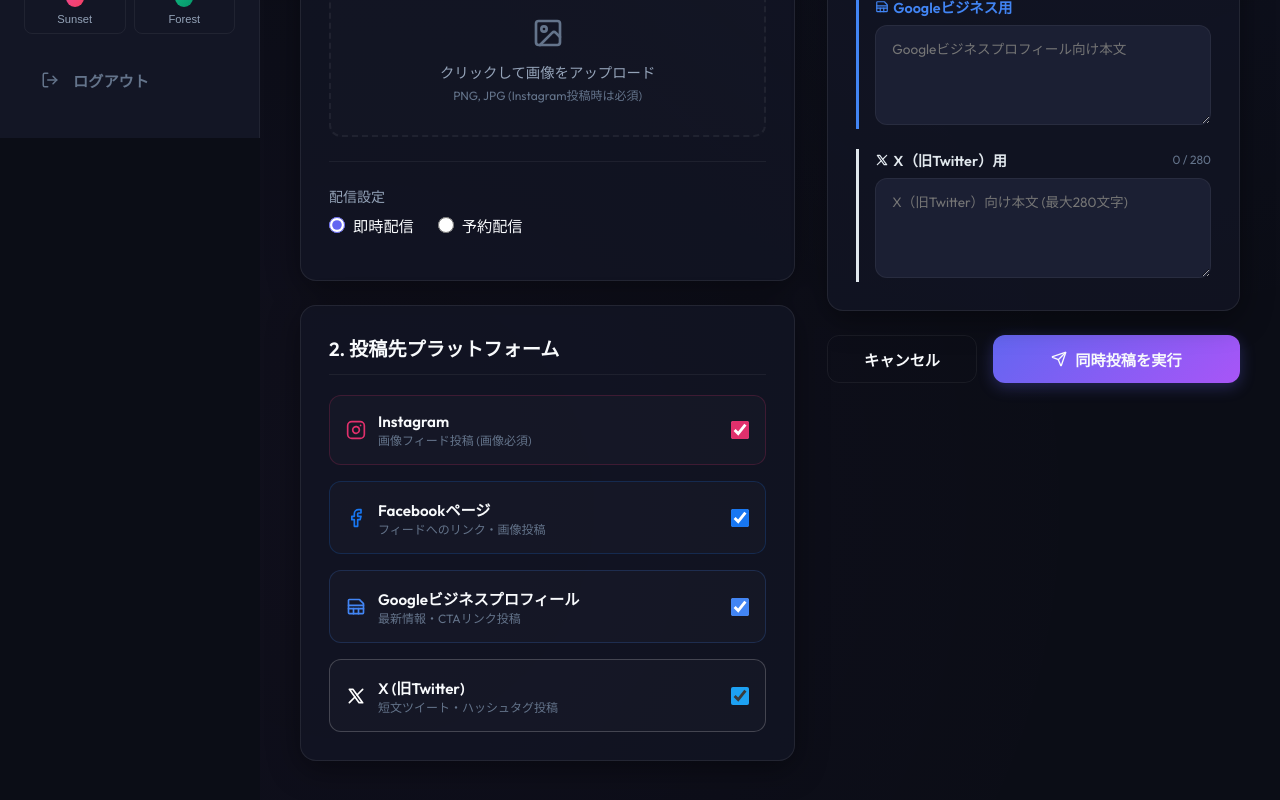
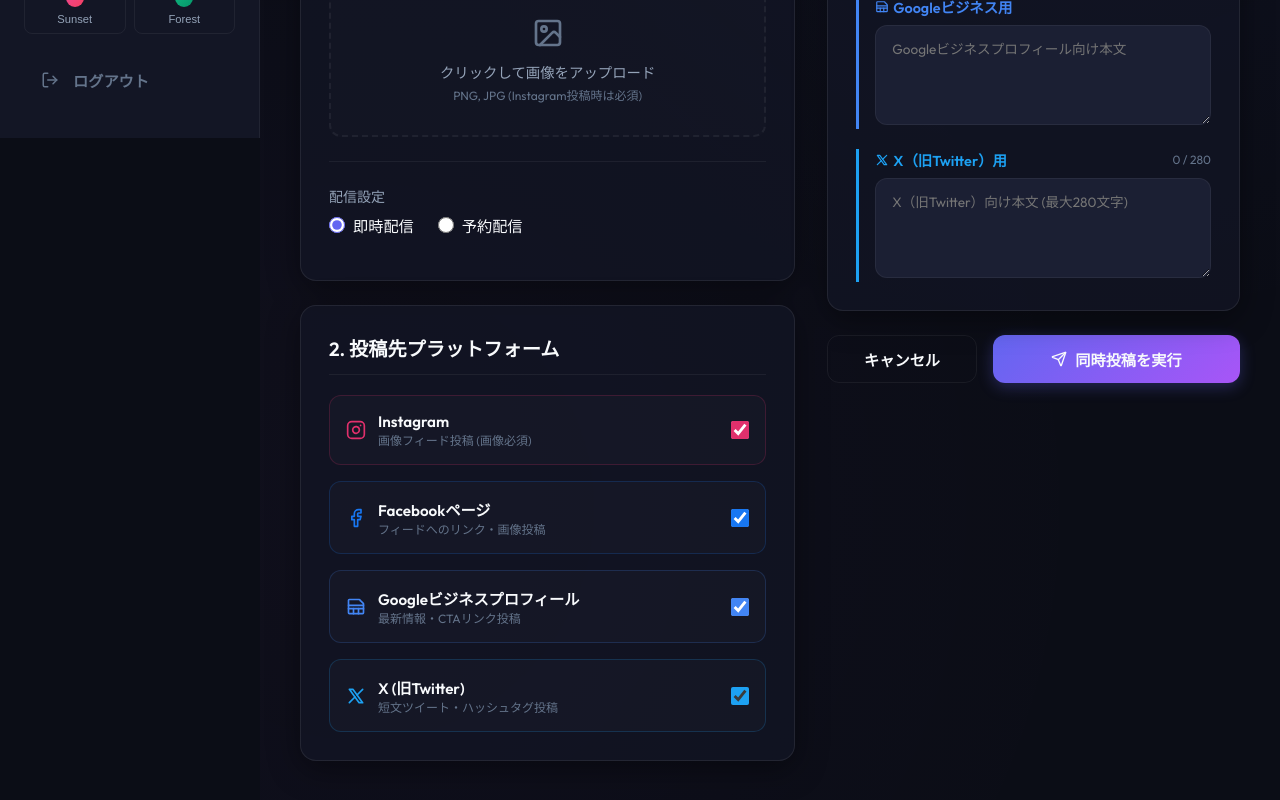
Before and after one commit to hitosisatou-del/ZERO-Sync, a Next.js app: page /posts/new in a window 1280 px wide. Shown: the part 662-1462 px from the top of the page. Built offline with nearby package versions, Linux system fonts and the light colour scheme; no server answers.

Commit message:
style: X (旧Twitter) のプラットフォーム選択時および編集エリアのボーダースタイル改善

```diff
--- a/src/app/globals.css
+++ b/src/app/globals.css
@@ -28,6 +28,7 @@
   --color-facebook: #1877f2;
   --color-google: #4285f4;
   --color-google-green: #34a853;
+  --color-twitter: #1da1f2;
 
   /* ステータスカラー */
   --color-success: #10b981;
--- a/src/app/posts/new/page.tsx
+++ b/src/app/posts/new/page.tsx
@@ -613,12 +613,12 @@
                 padding: '1rem',
                 borderRadius: 'var(--radius-md)',
                 backgroundColor: 'rgba(255,255,255,0.02)',
-                border: '1px solid ' + (platforms.twitter ? 'rgba(255, 255, 255, 0.2)' : 'var(--border-color)'),
+                border: '1px solid ' + (platforms.twitter ? 'rgba(29, 161, 242, 0.2)' : 'var(--border-color)'),
                 cursor: 'pointer'
               }}>
                 <div style={{ display: 'flex', alignItems: 'center', gap: '0.75rem' }}>
                   <span style={{
-                    color: platforms.twitter ? '#fff' : 'var(--text-muted)',
+                    color: platforms.twitter ? 'var(--color-twitter)' : 'var(--text-muted)',
                     display: 'flex',
                     alignItems: 'center'
                   }}>
@@ -633,7 +633,7 @@
                   type="checkbox"
                   checked={platforms.twitter}
                   onChange={() => handlePlatformToggle('twitter')}
-                  style={{ width: '18px', height: '18px', accentColor: '#1DA1F2' }}
+                  style={{ width: '18px', height: '18px', accentColor: 'var(--color-twitter)' }}
                   disabled={isLoading}
                 />
               </label>
@@ -788,9 +788,9 @@
 
                   {/* X (旧Twitter) 本文 */}
                   {platforms.twitter && (
-                    <div style={{ borderLeft: '3px solid #e1e8ed', paddingLeft: '1rem' }}>
+                    <div style={{ borderLeft: '3px solid var(--color-twitter)', paddingLeft: '1rem' }}>
                       <div style={{ display: 'flex', justifyContent: 'space-between', alignItems: 'center', marginBottom: '0.5rem' }}>
-                        <span style={{ fontSize: '0.9rem', fontWeight: 600, color: '#e1e8ed', display: 'flex', alignItems: 'center', gap: '0.25rem' }}>
+                        <span style={{ fontSize: '0.9rem', fontWeight: 600, color: 'var(--color-twitter)', display: 'flex', alignItems: 'center', gap: '0.25rem' }}>
                           <TwitterIcon size={14} /> X（旧Twitter）用
                         </span>
                         <div style={{ display: 'flex', gap: '1rem', alignItems: 'center', flexWrap: 'wrap' }}>
@@ -921,8 +921,8 @@
                         padding: '0.35rem 0.75rem',
                         fontSize: '0.75rem',
                         borderRadius: 'var(--radius-sm)',
-                        border: '1px solid ' + (previewPlatform === 'twitter' ? '#fff' : 'var(--border-color)'),
-                        background: previewPlatform === 'twitter' ? 'rgba(255, 255, 255, 0.1)' : 'transparent',
+                        border: '1px solid ' + (previewPlatform === 'twitter' ? 'var(--color-twitter)' : 'var(--border-color)'),
+                        background: previewPlatform === 'twitter' ? 'rgba(29, 161, 242, 0.1)' : 'transparent',
                         color: previewPlatform === 'twitter' ? '#fff' : 'var(--text-muted)',
                         cursor: 'pointer'
                       }}
```
